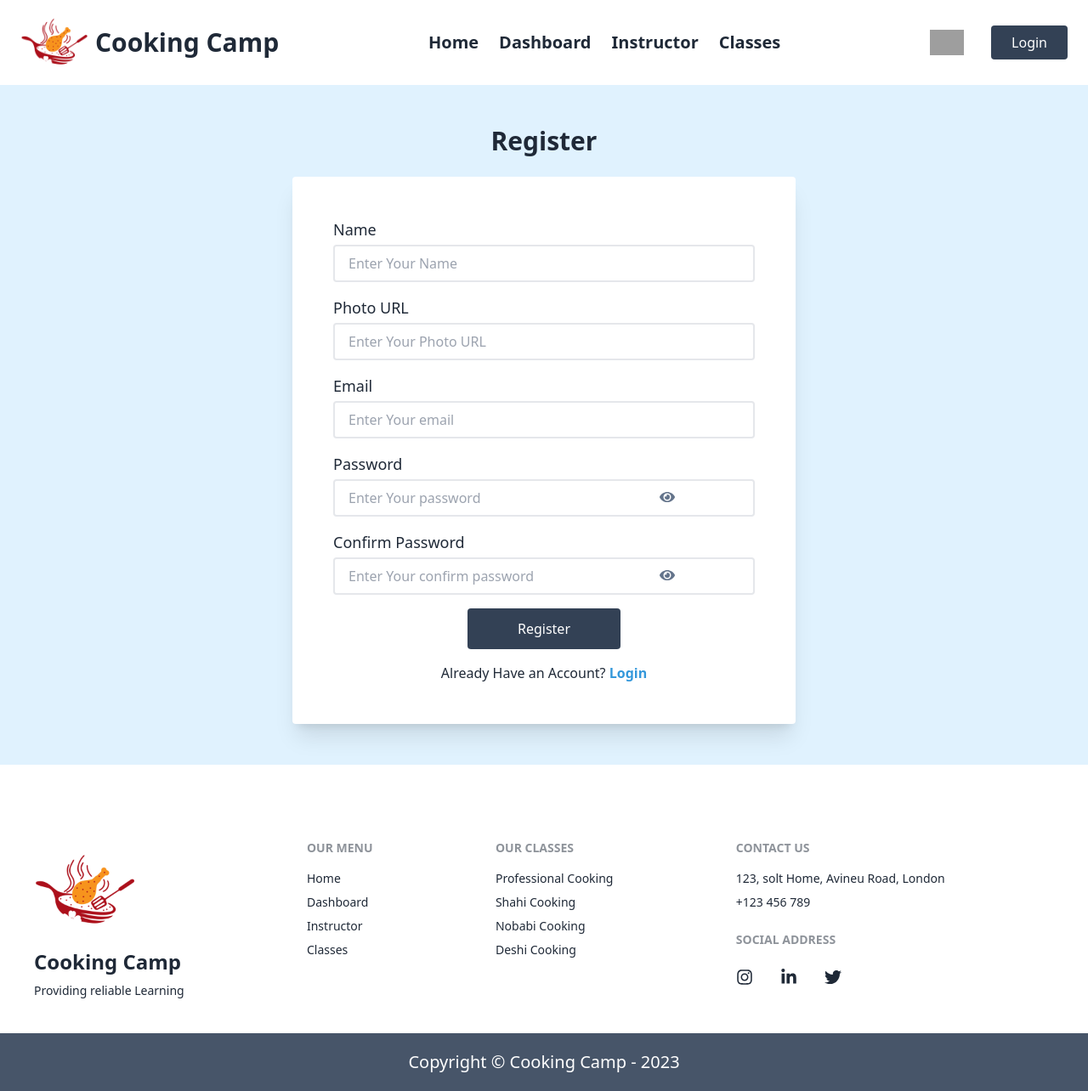
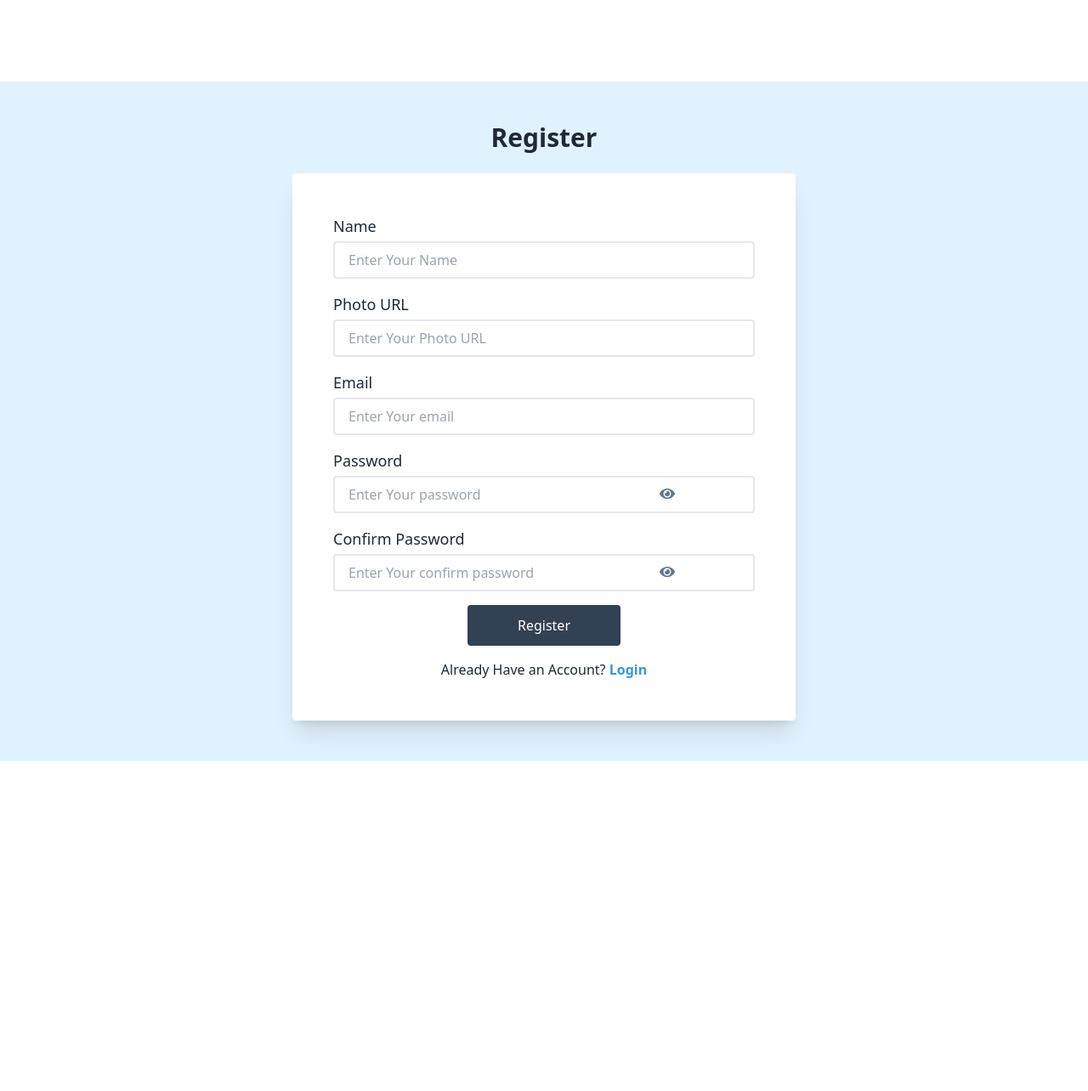
Before and after one commit to emamjion/cooking-school-client, a React (Vite) app: page /register in a window 1280 px wide. Shown: the whole page at 85% size. After the commit the page ends 896 px from the top, so only its background shows below. Built offline with nearby package versions, Linux system fonts and the light colour scheme; grey boxes are pictures that could not be loaded.

Commit message:
login and registration page are working runningd

```diff
--- a/src/Layout/MainLayout.jsx
+++ b/src/Layout/MainLayout.jsx
@@ -1,14 +1,18 @@
 import React from 'react';
 import Navbar from '../Pages/Shared/Navbar/Navbar';
-import { Outlet } from 'react-router-dom';
+import { Outlet, useLocation } from 'react-router-dom';
 import Footer from '../Pages/Shared/Footer/Footer';
 
 const MainLayout = () => {
+    const location = useLocation();
+    const noHeaderFooter = location.pathname.includes('login');
+    const noHeaderFooter2 = location.pathname.includes('register');
+
     return (
         <div>
-            <Navbar/>
+            { noHeaderFooter || noHeaderFooter2 || <Navbar/> }
             <Outlet/>
-            <Footer/>
+            { noHeaderFooter || noHeaderFooter2 || <Footer/> }
         </div>
     );
 };
--- a/src/Pages/Login/Login.jsx
+++ b/src/Pages/Login/Login.jsx
@@ -11,7 +11,7 @@ const Login = () => {
     }
 
     return (
-        <div className='bg-sky-100 p-12'>
+        <div className='bg-sky-100 p-12 mt-24'>
             <h1 className='text-center text-3xl font-semibold'>Login</h1>
             <div className='mt-6 bg-white p-12 w-1/2 mx-auto shadow-xl rounded'>
                 <form>
--- a/src/Pages/Register/Register.jsx
+++ b/src/Pages/Register/Register.jsx
@@ -1,12 +1,20 @@
 import React, { useState } from 'react';
-import { FaEye } from 'react-icons/fa';
+import { FaEye, FaEyeSlash } from 'react-icons/fa';
 import { Link } from 'react-router-dom';
 
 const Register = () => {
-    const [show, setShow] = useState(false);
-
+    // Toggle Show and Hide Icon start
+    const [show1, setShow1] = useState(false);
+    const [show2, setShow2] = useState(false);
+    const handleShow1 = () => {
+        setShow1(!show1);
+    }
+    const handleShow2 = () => {
+        setShow2(!show2);
+    }
+    // Toggle Show and Hide Icon end
     return (
-        <div className='bg-sky-100 p-12'>
+        <div className='bg-sky-100 p-12 mt-24'>
             <h1 className='text-center text-3xl font-semibold'>Register</h1>
             <div className='mt-6 bg-white p-12 w-1/2 mx-auto shadow-xl rounded'>
                 <form>
@@ -24,13 +32,13 @@ const Register = () => {
                     </div>
                     <div className='mt-4'>
                         <span className='text-lg font-medium block mb-1'>Password</span>
-                        <input className='border-2 px-4 py-2 rounded w-full' type="password" placeholder='Enter Your password' />
-                        <span className='absolute right-[38%] mt-3 text-slate-500 text-lg'> < FaEye /> </span>
+                        <input className='border-2 px-4 py-2 rounded w-full' type={show1 ? "text" : "password" } placeholder='Enter Your password' />
+                        <span onClick={handleShow1} className='cursor-pointer absolute right-[38%] mt-3 text-slate-500 text-lg'> {show1 ? <span> < FaEyeSlash /> </span> : <span> < FaEye /> </span>} </span>
                     </div>
                     <div className='mt-4'>
                         <span className='text-lg font-medium block mb-1'>Confirm Password</span>
-                        <input className='border-2 px-4 py-2 rounded w-full' type="password" placeholder='Enter Your confirm password' />
-                        <span className='absolute right-[38%] mt-3 text-slate-500 text-lg'> < FaEye /> </span>
+                        <input className='border-2 px-4 py-2 rounded w-full' type={show2 ? "text" : "password" } placeholder='Enter Your confirm password' />
+                        <span onClick={handleShow2} className='cursor-pointer absolute right-[38%] mt-3 text-slate-500 text-lg'> {show2 ? <span> < FaEyeSlash /> </span> : <span> < FaEye /> </span>} </span>
                     </div>
                     <div className='mt-4 text-center'>
                         <input type="submit" value="Register" className='bg-slate-700 px-6 w-[180px] py-3 cursor-pointer text-white rounded font-medium' />
```
